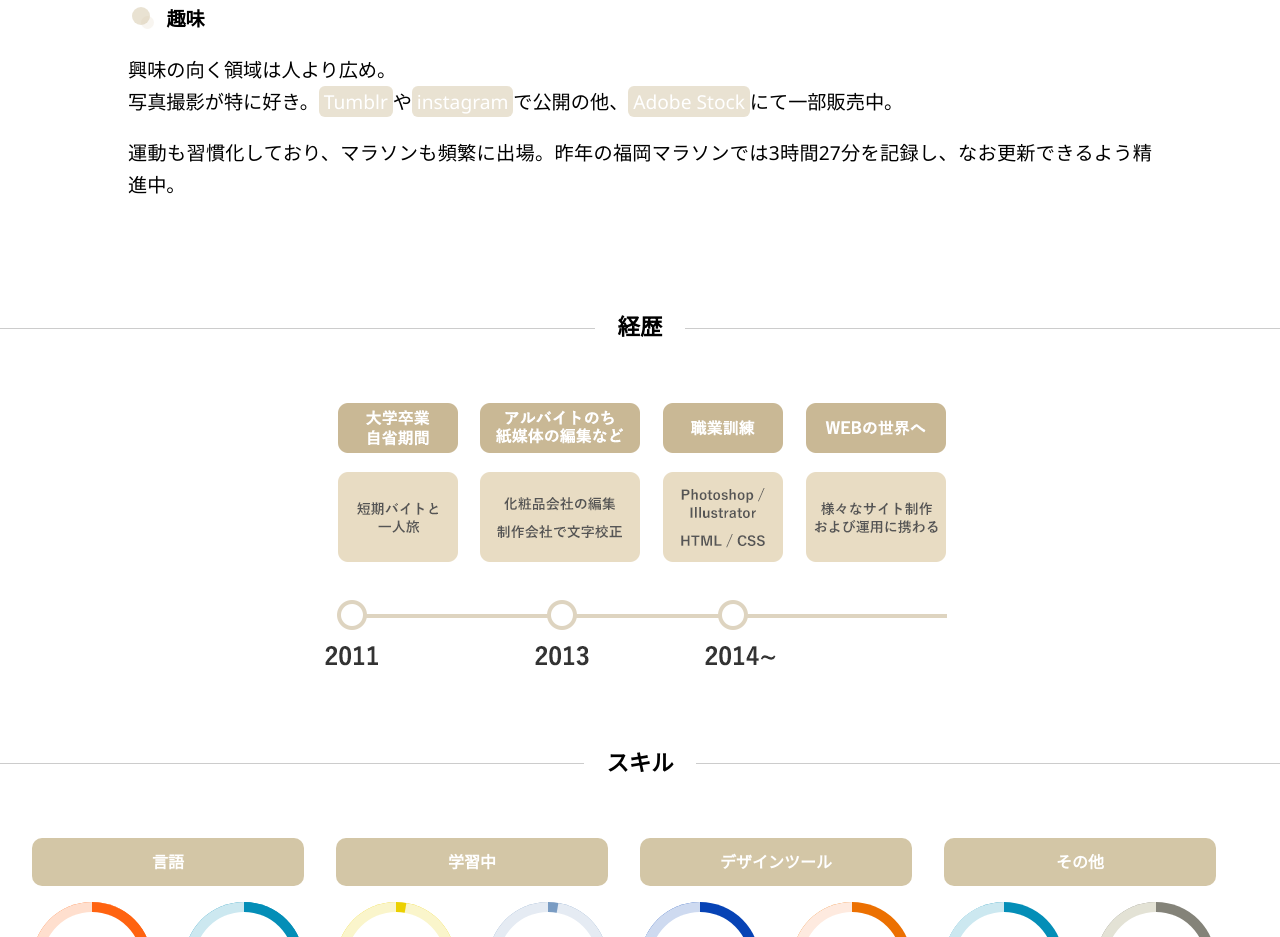
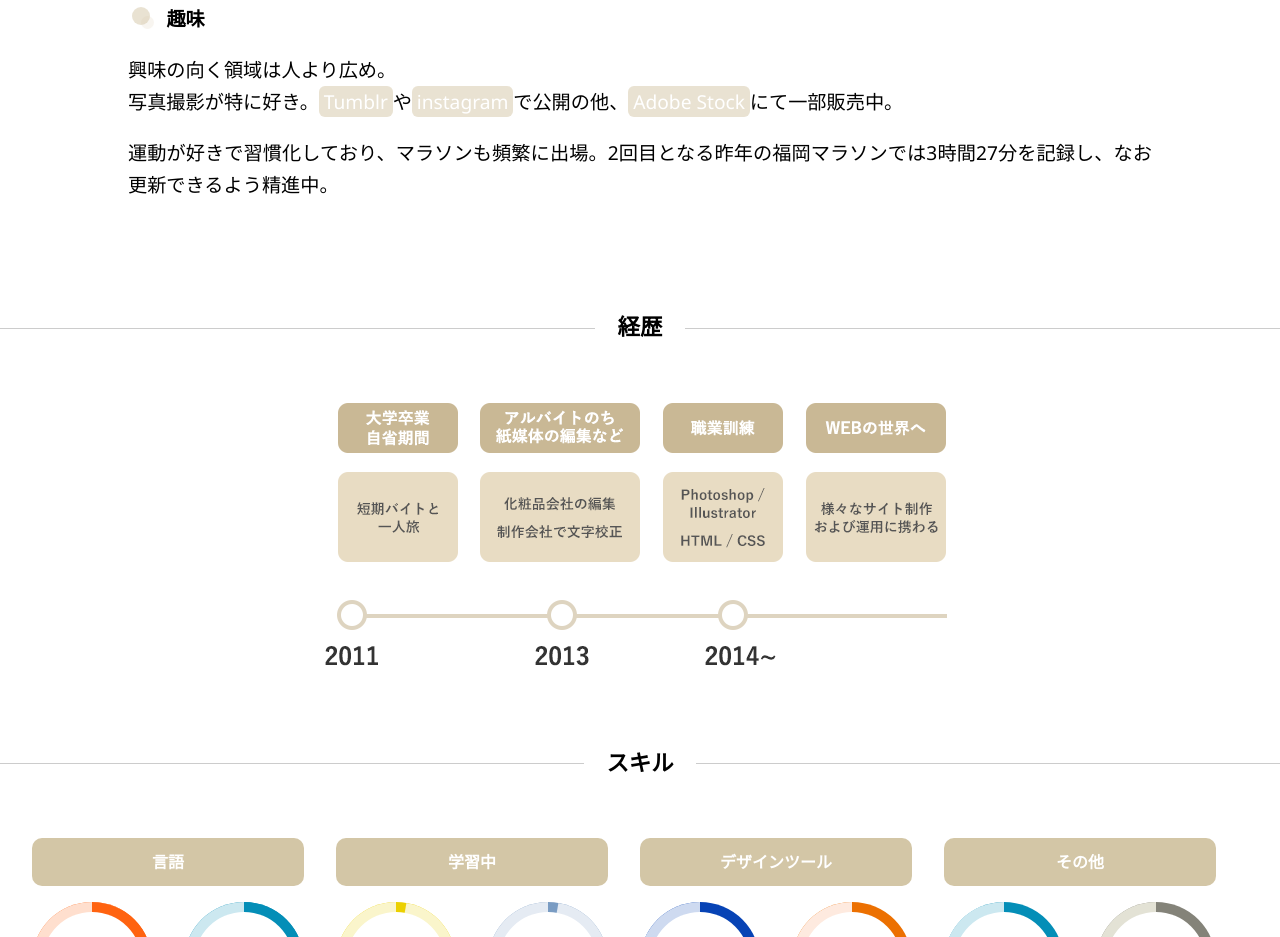
Before and after one commit to suna-san/profile, a plain HTML site: page index.html in a window 1280 px wide. Shown: the part 1210-2147 px from the top of the page. Drawn offline with Linux system fonts and the light colour scheme.

Commit message:
Update index.html

```diff
--- a/index.html
+++ b/index.html
@@ -39,7 +39,7 @@
         <article class="content_text_article">
           <p class="content_text_heading">趣味</p>
 <p>興味の向く領域は人より広め。<br>写真撮影が特に好き。<a class="content_text_link" href="http://suna37.tumblr.com/" target="_blank">Tumblr</a>や<a class="content_text_link" href="https://www.instagram.com/sn.in.sn/" target="_blank">instagram</a>で公開の他、<a class="content_text_link" href="https://stock.adobe.com/jp/contributor/207004188/%E7%A5%90%E5%A4%AA%20%E5%A4%A7%E7%A0%82" target="_blank">Adobe Stock</a>にて一部販売中。</p>
-<p>運動も習慣化しており、マラソンも頻繁に出場。昨年の福岡マラソンでは3時間27分を記録し、なお更新できるよう精進中。</p>
+<p>運動が好きで習慣化しており、マラソンも頻繁に出場。2回目となる昨年の福岡マラソンでは3時間27分を記録し、なお更新できるよう精進中。</p>
         </div>
       </article>
     </section>
```
